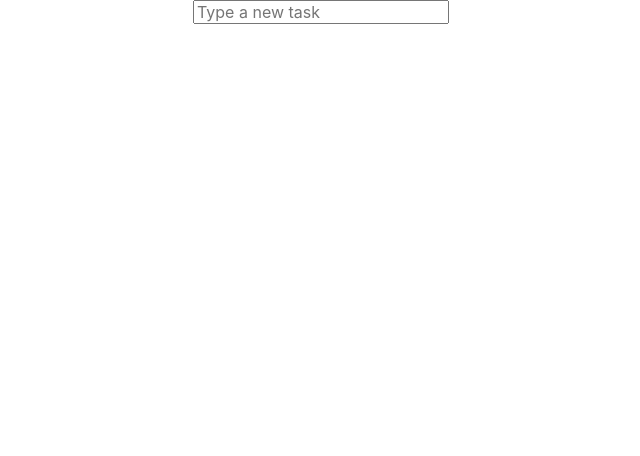
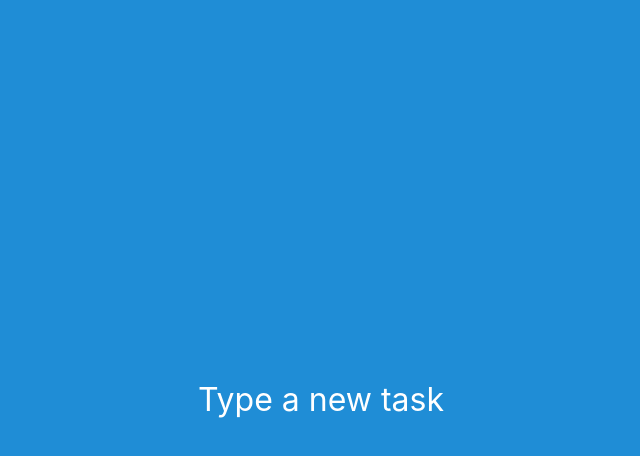
Before and after one commit to gtaminato/todo-list, a React (Create React App) app: page / in a window 1280 px wide. Both pictures are taken after a click on the element "GET STARTED". Shown: the top 456 px of the page, without its empty margins (319-959 px from the left). Built offline with nearby package versions, Linux system fonts and the light colour scheme.

Commit message:
Add Tasks Screen component

```diff
--- a/src/App.js
+++ b/src/App.js
@@ -1,23 +1,18 @@
 import React, { useState } from 'react';
 
-import useTasks from './hooks/tasks';
-
 import SplashScreen from './components/splash-screen';
-import Task from './components/task';
-import NewTask from './components/new-task';
+import TasksScreen from './components/tasks-screen';
 
 import './App.css';
 
 const App = () => {
 
   const [showIntro, setShowIntro] = useState(true);
-  const [tasks, addTask, removeTask] = useTasks([]);
 
   return (
     <div className="App">
       {showIntro && <SplashScreen onStart={() => setShowIntro(false)} />}
-      {!showIntro && tasks.map((task, index) => <Task key={index} text={task} onRemoveTask={() => removeTask(index)} />)}
-      {!showIntro && <NewTask onAdd={addTask} />}
+      {!showIntro && <TasksScreen />}
     </div>
   );
 }
--- a/src/components/new-task/styles.scss
+++ b/src/components/new-task/styles.scss
@@ -0,0 +1,14 @@
+.NewTask {
+  input {
+    background-color: rgba(0, 0, 0, 0);
+    color: white;
+    border: none;
+    font-size: 32px;
+    outline: none;
+    text-align: center;
+
+    &::placeholder {
+      color: white;
+    }
+  }
+}
--- a/src/components/task/index.js
+++ b/src/components/task/index.js
@@ -1,21 +1,17 @@
 import React, { useState } from 'react';
 import PropTypes from 'prop-types';
-
-import Button from '../button';
 
 import './styles.scss';
 
 const Task = ({ text, onRemoveTask }) => {
-  const [check, setCheck] = useState(false);
+  const [checked, setChecked] = useState(false);
 
   return (
     <div className="Task">
-      <label for="default-remember">
-        <input type="checkbox" id="default-remember" onClick={() => setCheck(!check)} />{text}
-      </label>
-      <div class="Task__delete">
-        <Button onClick={onRemoveTask} text="Delete" className="Task__delete-btn" />
+      <div className={`Task__content Task__content${checked ? '--done' : ''}`} onClick={() => setChecked(!checked)}>
+        {text}
       </div>
+      <div className="Task__delete" onClick={onRemoveTask}>x</div>
     </div>
   );
 };
--- a/src/components/task/styles.scss
+++ b/src/components/task/styles.scss
@@ -0,0 +1,21 @@
+.Task {
+  align-items: center;
+  display: flex;
+
+  &__content {
+    overflow-wrap: anywhere;
+    margin-right: 16px;
+    cursor: pointer;
+    font-size: 24px;
+
+    &--done {
+      text-decoration: line-through;
+    }
+  }
+
+  &__delete {
+    font-weight: bold;
+    color: red;
+    cursor: pointer;
+  }
+}
--- /dev/null
+++ b/src/components/tasks-screen/index.js
@@ -0,0 +1,26 @@
+import React from 'react';
+
+import useTasks from '../../hooks/tasks';
+
+import Task from '../task';
+import NewTask from '../new-task';
+
+import './styles.scss';
+
+const TasksScreen = () => {
+  const [tasks, addTask, removeTask] = useTasks([]);
+
+  return (
+    <div className="TasksScreen">
+      {tasks.length > 0 && (
+        <div className="TasksScreen__list">
+          <h1 className="TasksScreen__title">My tasks</h1>
+          {tasks.map((task, index) => <Task key={index} text={task} onRemoveTask={() => removeTask(index)} />)}
+        </div>
+      )}
+      <NewTask onAdd={addTask} />
+    </div>
+  );
+};
+
+export default TasksScreen;
--- /dev/null
+++ b/src/components/tasks-screen/styles.scss
@@ -0,0 +1,28 @@
+.TasksScreen {
+  align-items: center;
+  background: #1f8dd6;
+  color: white;
+  display: flex;
+  flex-direction: column;
+  height: 100%;
+  justify-content: center;
+  position: fixed;
+  width: 100%;
+
+  &__title {
+    text-decoration: underline;
+  }
+
+  &__list {
+    max-height: 50%;
+    max-width: 50%;
+    overflow-y: overlay;
+    margin-bottom: 32px;
+    align-items: flex-start;
+    display: flex;
+    flex-direction: column;
+    border: 3px solid white;
+    border-radius: 5px;
+    padding: 16px 128px 32px;
+  }
+}
```
